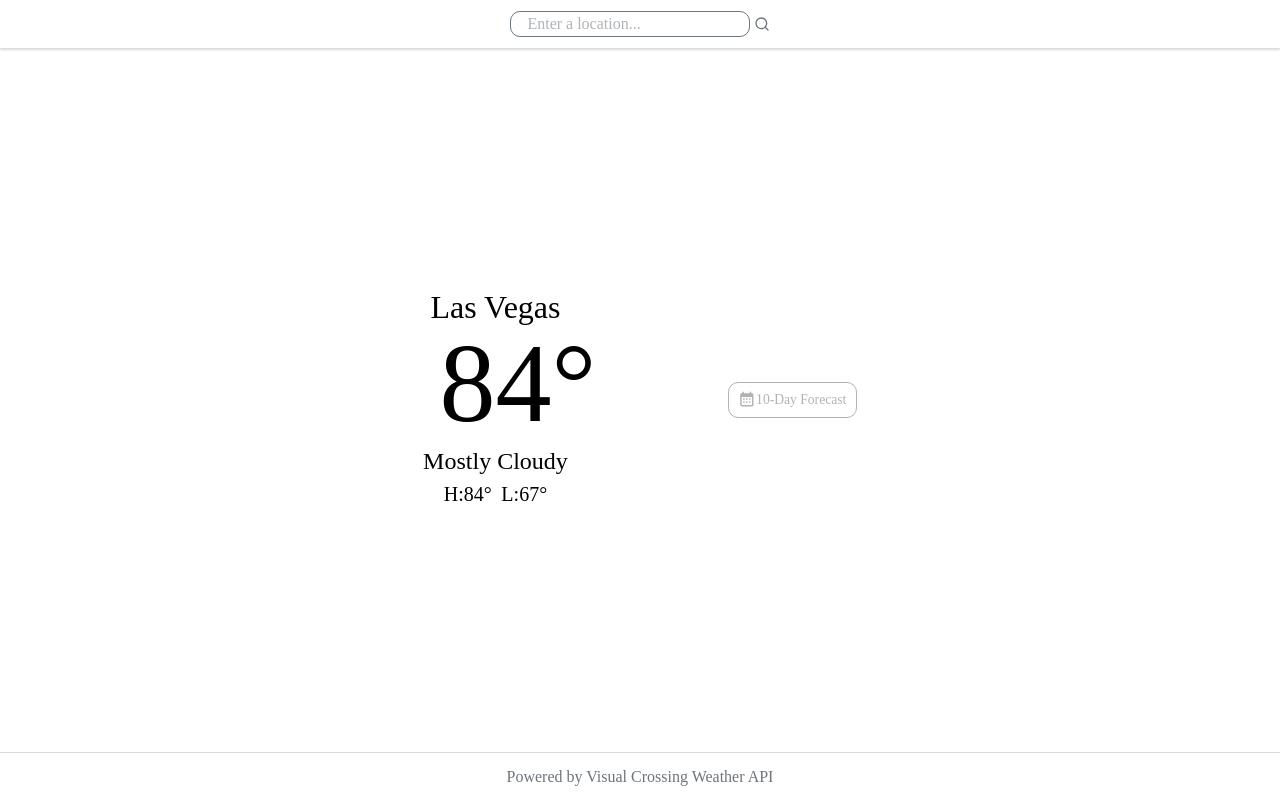
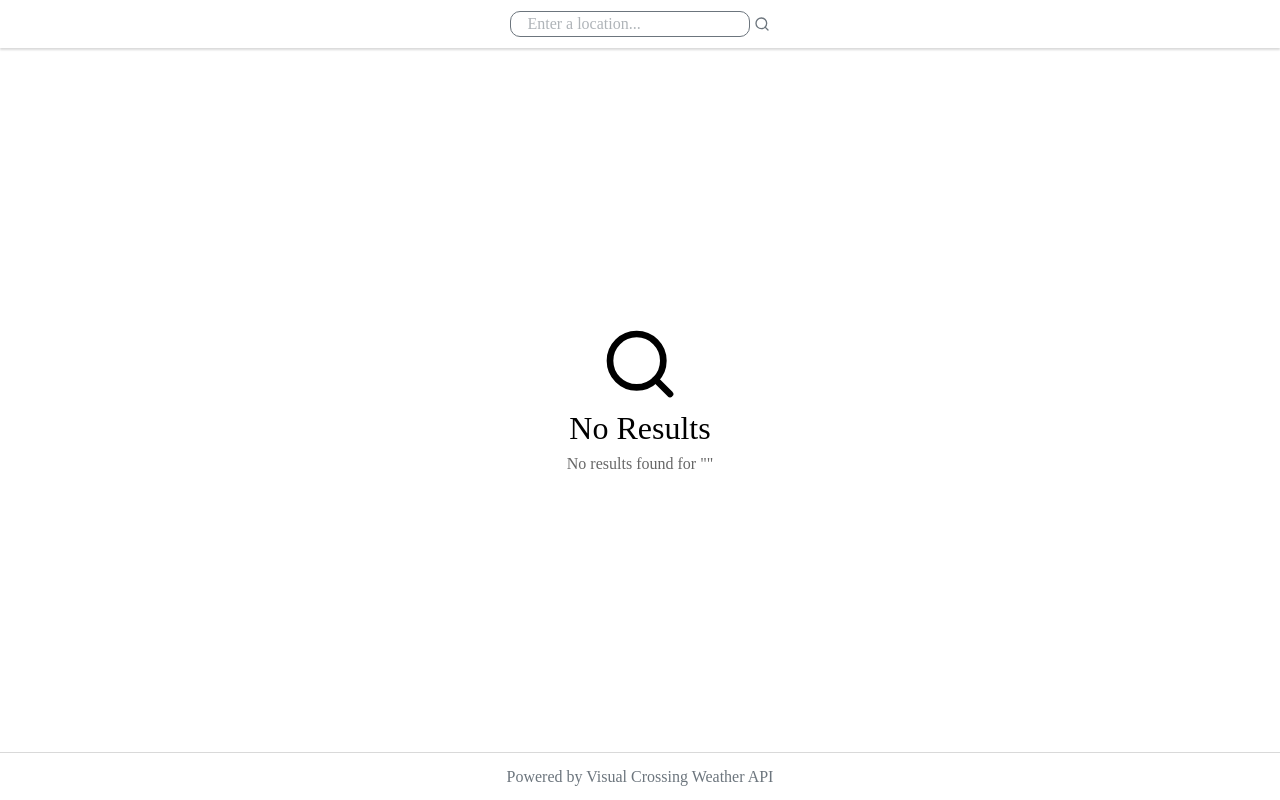
Before and after one commit to Vlad-XD/odin-weather-app, a website built with webpack: page src/index.html in a window 1280 px wide. Both pictures are taken after a click on the button 931 px from the left and 448 px from the top of the page. Built offline with nearby package versions, Linux system fonts and the light colour scheme; no server answers.

Commit message:
Implement an error page on bad requests
Previously, an error message was printed to the console when a request
failed. Now the user is shown an error page when the request fails.
Otherwise, the content is shown.

```diff
--- a/src/css/styles.css
+++ b/src/css/styles.css
@@ -3,6 +3,8 @@
 
   --search-bar-label-font-size: 5rem;
   --search-bar-in-main-font-size: 1.5rem;
+  --error-title-font-size: 2rem;
+  --error-message-font-size: 1rem;
   --location-font-size: 2rem;
   --temp-font-size: 7rem;
   --description-font-size: 1.5rem;
@@ -12,12 +14,14 @@
 
   --search-bar-width: 15rem;
   --search-button-width: 1rem;
+  --error-icon-width: 5rem;
 
   --main-bg-color: white;
   --main-text-color: black;
   --header-shadow-color: rgba(0, 0, 0, 0.15);
   --footer-border-color: rgba(0, 0, 0, 0.15);
   --search-unfocus-color: #6c757d;
+  --error-message-text-color: rgba(0, 0, 0, 0.6);
   --ten-day-border-color: rgba(0, 0, 0, 0.3);
   --ten-day-label-color: var(--ten-day-border-color);
   --api-link-color: #6c757d;
@@ -143,6 +147,36 @@ body {
   align-items: center;
   margin: auto;
   padding: 2rem;
+}
+
+.error-content {
+  display: flex;
+  flex-direction: column;
+  align-items: center;
+  gap: 0.5rem;
+}
+
+.error-icon {
+  width: var(--error-icon-width);
+  height: auto;
+}
+
+.error-title {
+  font-size: var(--error-title-font-size);
+  white-space: nowrap;
+}
+
+.error-msg {
+  color: var(--error-message-text-color);
+  font-size: var(--error-message-font-size);
+  text-align: center;
+}
+
+.error-query {
+  display: inline;
+  /* using both word-vreak and overflow-wrap for browser compatibility */
+  word-break: break-word;
+  overflow-wrap: anywhere;
 }
 
 .today-content {
--- a/src/index.html
+++ b/src/index.html
@@ -9,6 +9,26 @@
     <header class="main-header"></header>
 
     <div class="main-content">
+      <div class="error-content hidden">
+        <svg
+          class="error-icon"
+          xmlns="http://www.w3.org/2000/svg"
+          width="24"
+          height="24"
+          viewBox="0 0 24 24"
+          fill="none"
+          stroke="currentColor"
+          stroke-width="2"
+          stroke-linecap="round"
+          stroke-linejoin="round"
+          class="feather feather-search"
+        >
+          <circle cx="11" cy="11" r="8"></circle>
+          <line x1="21" y1="21" x2="16.65" y2="16.65"></line>
+        </svg>
+        <h2 class="error-title">No Results</h2>
+        <p class="error-msg">No results found for "<span class="error-query"></span>"</p>
+      </div>
       <div class="search-bar-wrapper in-main">
         <label class="search-bar-label" for="search-bar">What's the Weather?</label>
         <div class="search-bar-input-wrapper">
--- a/src/index.js
+++ b/src/index.js
@@ -38,18 +38,13 @@ searchButton.addEventListener("click", async () => {
     const weatherResponse = await fetchWeatherByLocation(location);
     const weatherData = await getWeatherDataFromResponse(weatherResponse);
 
-    // update data on page
-    updateContent(weatherData, todayContent, tenDayContent);
+    // update and show data on page
+    showTempContent(weatherData);
   } catch {
-    console.log("Error!");
+    showError(searchInput.value);
   } finally {
     // enable button when request is done
     searchButton.disabled = false;
-
-    // check if this is the initial page (i.e., first search query)
-    if (isFirstQuery) {
-      mainContentIsVisible(true);
-    }
   }
 });
 
@@ -206,8 +201,8 @@ function relocateSearchToHeader() {
   searchTitle.classList.add("hidden");
 }
 
-// set visibility of main content element
-function mainContentIsVisible(bool) {
+// set visibility of main temp content element
+function tempContentIsVisible(bool) {
   const todayContent = document.querySelector(".today-content");
   const tenDayContent = document.querySelector(".ten-day-content-wrapper");
 
@@ -219,3 +214,45 @@ function mainContentIsVisible(bool) {
     tenDayContent.classList.add("hidden");
   }
 }
+
+// function to show the main temp content element
+async function showTempContent(data) {
+  hideMainContent();
+  await updateContent(data, todayContent, tenDayContent);
+  tempContentIsVisible(true);
+}
+
+// set visibility of error element
+function errorIsVisible(bool) {
+  const errorContent = document.querySelector(".error-content");
+
+  if (bool === true) {
+    errorContent.classList.remove("hidden");
+  } else {
+    errorContent.classList.add("hidden");
+  }
+}
+
+// query message for error element
+function updateErrorQuery(msg) {
+  const errorQuery = document.querySelector(".error-query");
+  errorQuery.textContent = msg;
+}
+
+// hide all children in main content wrapper: the idea being hide all
+// all content and then show what's necessary
+function hideMainContent() {
+  const mainContent = document.querySelector(".main-content");
+  const mainContentChildren = mainContent.children;
+
+  for (const child of mainContentChildren) {
+    child.classList.add("hidden");
+  }
+}
+
+// function to show the error message
+function showError(msg) {
+  hideMainContent();
+  updateErrorQuery(msg);
+  errorIsVisible(true);
+}
```
